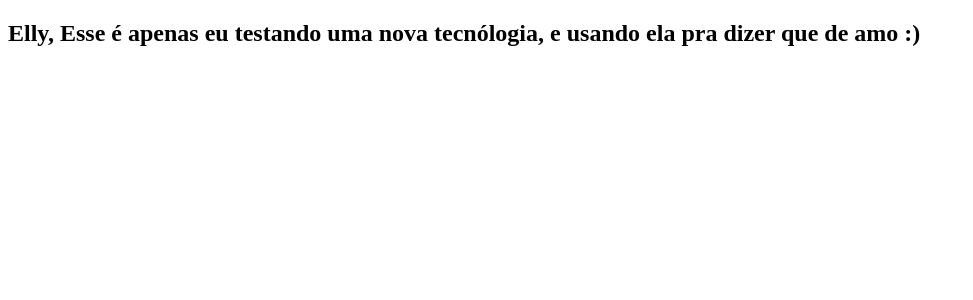
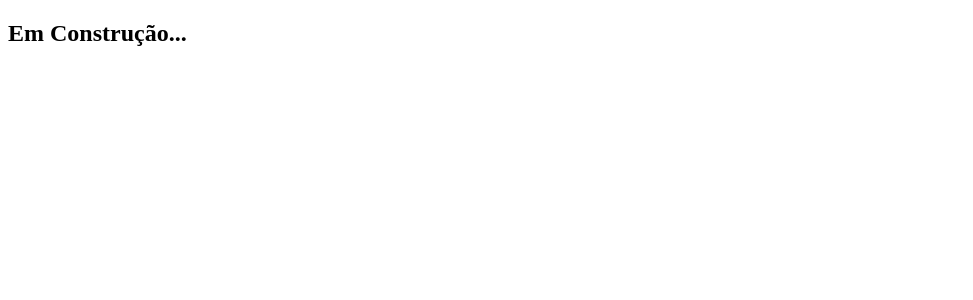
Before and after one commit to RodrigoLima890/clone-tabnews, a Next.js app: page / in a window 1280 px wide. Shown: the top 300 px of the page, without its empty margins (0-973 px from the left). Built offline with nearby package versions, Linux system fonts and the light colour scheme.

Commit message:
Pagina em construção

```diff
--- a/pages/index.js
+++ b/pages/index.js
@@ -1,11 +1,6 @@
 // isso é um componente react
 function Home() {
-  return (
-    <h2>
-      Elly, Esse é apenas eu testando uma nova tecnólogia, e usando ela pra
-      dizer que de amo :)
-    </h2>
-  );
+  return <h2>Em Construção...</h2>;
 }
 
 // o default indica que será o componente padrão a ser exportado
```
